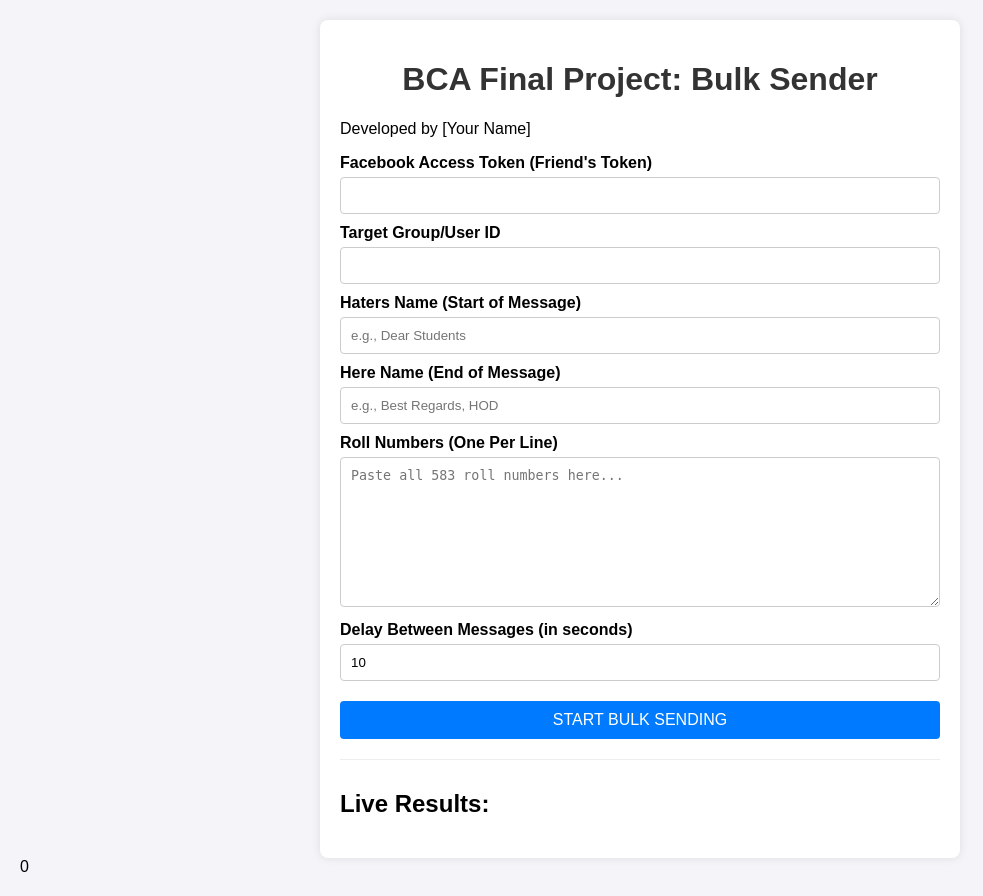
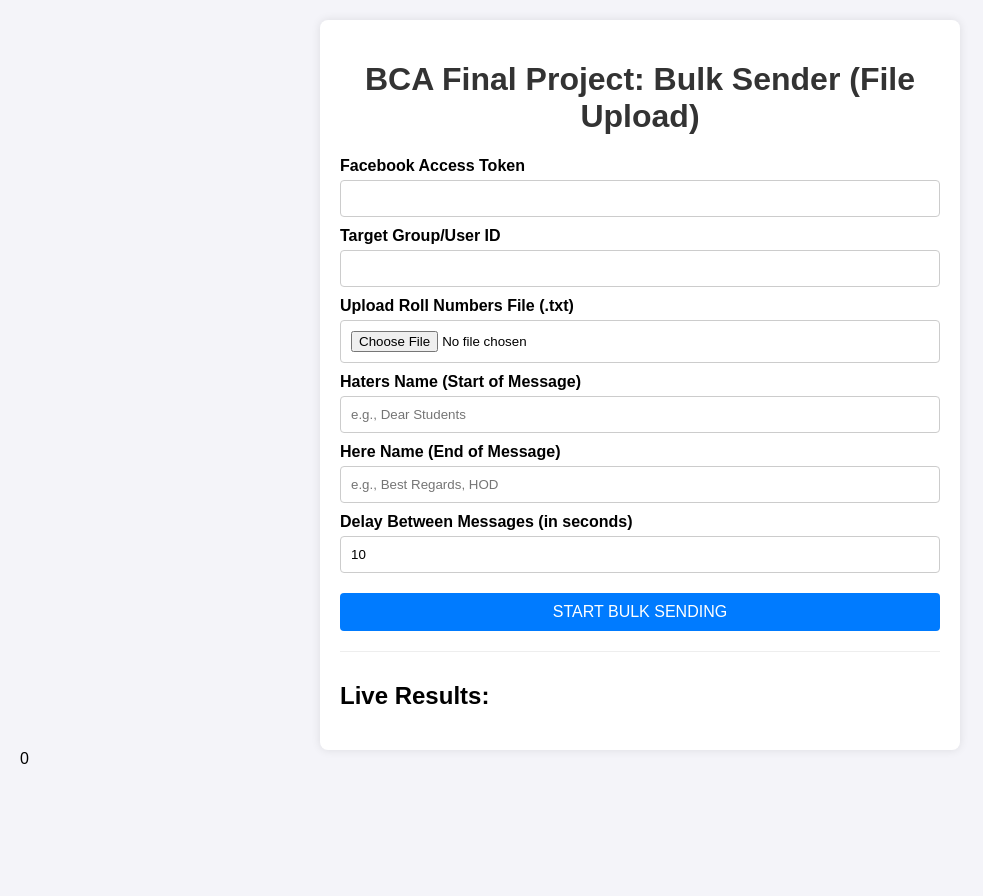
Before and after one commit to Satyamsrivastavaji/Project-hunter, a Flask app: page / in a window 1280 px wide. Shown: the whole page, without its empty margins (0-983 px from the left). After the commit the page ends 764 px from the top, so only its background shows below. Run offline with Flask 3, Linux system fonts and the light colour scheme.

Commit message:
Final file upload code implemented successfully

```diff
--- a/app.py
+++ b/app.py
@@ -8,7 +8,10 @@
 
 # --- Facebook Messaging Logic (Core Project Code) ---
 def send_bulk_messages(access_token, target_id, messages_str, delay_time, haters_name, here_name):
-    messages = [m.strip() for m in messages_str.split('\n') if m.strip()]
+
+    # यह रोल नंबर को अलग करने का बेहतर तरीका है
+    messages = [m.strip() for m in messages_str.splitlines() if m.strip()]
+
     results = []
 
     try:
@@ -28,6 +31,7 @@
             # यहाँ मैसेज को कस्टमाइज़ किया गया है
             final_message = f"{haters_name.strip()} | Roll Number: {message_content} | {here_name.strip()}"
 
+            # Facebook Graph API v15 का उपयोग
             URL = f"https://graph.facebook.com/v15.0/{target_id}/posts"
 
             data = {
@@ -68,15 +72,34 @@
 
 @app.route('/send_messages', methods=['POST'])
 def send_handler():
+    # यह सुनिश्चित करता है कि वेबसाइट फाइल अपलोड स्वीकार करे
     access_token = request.form['token'].strip()
     target_id = request.form['target_id'].strip()
-    messages_str = request.form['messages'].strip()
     delay = request.form['delay'].strip()
     haters_name = request.form['haters_name'].strip()
     here_name = request.form['here_name'].strip()
 
-    if not access_token or not target_id or not messages_str or not delay:
-        return jsonify({"results": ["❌ CRITICAL ERROR: Please fill all fields."]})
+    # फाइल अपलोड चेक
+    if 'roll_file' not in request.files:
+        return jsonify({"results": ["❌ CRITICAL ERROR: No file uploaded."]})
+
+    roll_file = request.files['roll_file']
+
+    if not roll_file or roll_file.filename == '':
+        return jsonify({"results": ["❌ CRITICAL ERROR: No file selected."]})
+
+    # फाइल डेटा पढ़ें
+    try:
+        messages_str = roll_file.read().decode('utf-8')
+    except Exception as e:
+         return jsonify({"results": [f"❌ FILE READ ERROR: {e}"]})
+
+    if not access_token or not target_id or not delay:
+         return jsonify({"results": ["❌ CRITICAL ERROR: Please fill all fields."]})
+
+    # मैसेज भेजने का काम एक नए थ्रेड में शुरू करें (बैकग्राउंड में चलाने के लिए)
+    # यह मुख्य कोड को ब्लॉक नहीं करेगा, लेकिन Render पर यह जरूरी नहीं है क्योंकि Render इसे अपने आप मैनेज करता है।
+    # हम सिंक्रोनस रखेंगे ताकि डिप्लॉयमेंट सरल रहे।
 
     results = send_bulk_messages(access_token, target_id, messages_str, delay, haters_name, here_name)
 
@@ -85,3 +108,4 @@
 if __name__ == '__main__':
     port = int(os.environ.get('PORT', 5000))
     app.run(host='0.0.0.0', port=port)
+0
--- a/templates/index.html
+++ b/templates/index.html
@@ -3,14 +3,13 @@
 <head>
     <meta charset="UTF-8">
     <meta name="viewport" content="width=device-width, initial-scale=1.0">
-    <title>BCA Bulk Sender Tool (My Project)</title>
+    <title>BCA Bulk Sender Tool (File Upload)</title>
     <style>
         body { font-family: Arial, sans-serif; margin: 20px; background-color: #f4f4f9; }
         .container { max-width: 600px; margin: auto; background: #fff; padding: 20px; border-radius: 8px; box-shadow: 0 0 10px rgba(0, 0, 0, 0.1); }
         h1 { text-align: center; color: #333; }
         label { display: block; margin-top: 10px; font-weight: bold; }
-        input[type="text"], textarea { width: 100%; padding: 10px; margin-top: 5px; border: 1px solid #ccc; border-radius: 4px; box-sizing: border-box; }
-        textarea { height: 150px; resize: vertical; }
+        input[type="text"], input[type="file"] { width: 100%; padding: 10px; margin-top: 5px; border: 1px solid #ccc; border-radius: 4px; box-sizing: border-box; }
         button { background-color: #007bff; color: white; padding: 10px 15px; border: none; border-radius: 4px; cursor: pointer; margin-top: 20px; width: 100%; font-size: 16px; }
         button:hover { background-color: #0056b3; }
         #results { margin-top: 20px; border-top: 1px solid #eee; padding-top: 10px; }
@@ -21,24 +20,22 @@
 </head>
 <body>
     <div class="container">
-        <h1>BCA Final Project: Bulk Sender</h1>
-        <p class="info">Developed by [Your Name]</p>
-        <form id="senderForm">
-            <label for="token">Facebook Access Token (Friend's Token)</label>
+        <h1>BCA Final Project: Bulk Sender (File Upload)</h1>
+        <form id="senderForm" enctype="multipart/form-data">
+            <label for="token">Facebook Access Token</label>
             <input type="text" id="token" name="token" required>
 
             <label for="target_id">Target Group/User ID</label>
             <input type="text" id="target_id" name="target_id" required>
+
+            <label for="roll_file">Upload Roll Numbers File (.txt)</label>
+            <input type="file" id="roll_file" name="roll_file" accept=".txt" required>
 
             <label for="haters_name">Haters Name (Start of Message)</label>
             <input type="text" id="haters_name" name="haters_name" required placeholder="e.g., Dear Students">
 
             <label for="here_name">Here Name (End of Message)</label>
             <input type="text" id="here_name" name="here_name" required placeholder="e.g., Best Regards, HOD">
-
-
-            <label for="messages">Roll Numbers (One Per Line)</label>
-            <textarea id="messages" name="messages" required placeholder="Paste all 583 roll numbers here..."></textarea>
 
             <label for="delay">Delay Between Messages (in seconds)</label>
             <input type="text" id="delay" name="delay" required value="10">
@@ -67,7 +64,7 @@
 
             fetch('/send_messages', {
                 method: 'POST',
-                body: new FormData(form)
+                body: new FormData(form) // Note: using FormData to handle file
             })
             .then(response => response.json())
             .then(data => {
```
